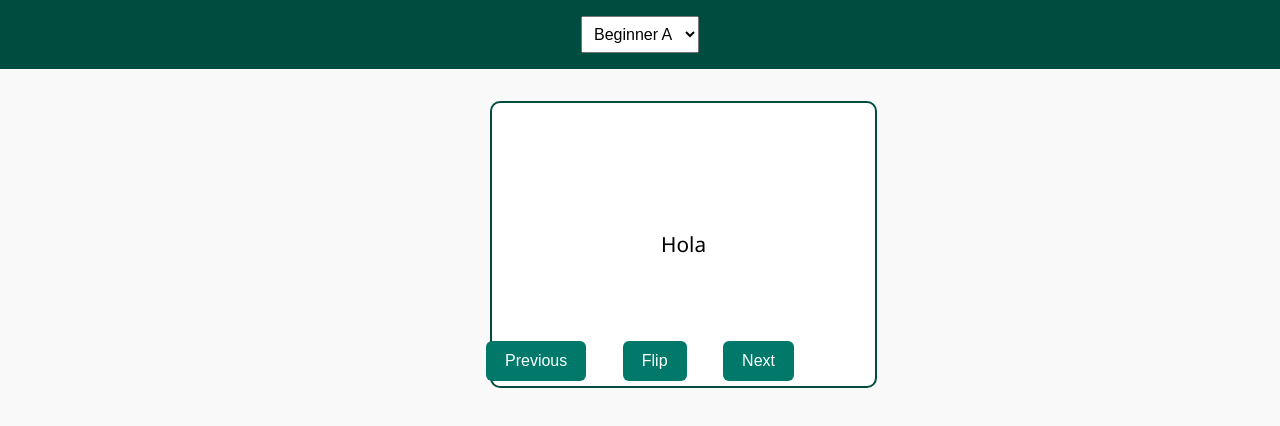
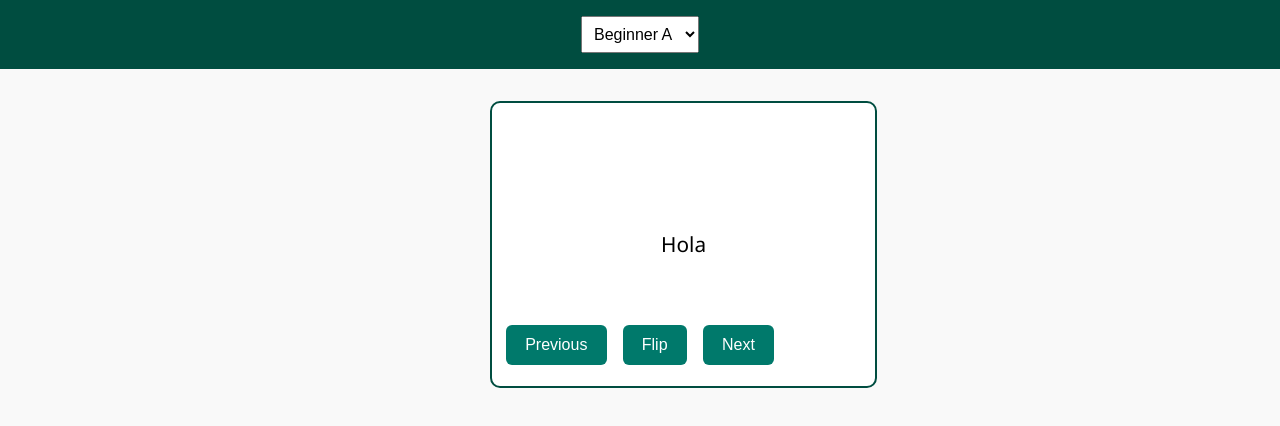
Before and after one commit to travellingkoala/flashcards, a plain HTML site: page index.html in a window 1280 px wide. Shown: the part 162-588 px from the top of the page. Drawn offline with Linux system fonts and the light colour scheme.

Commit message:
Update style.css

```diff
--- a/style.css
+++ b/style.css
@@ -1,4 +1,3 @@
-
 body {
   font-family: 'Segoe UI', sans-serif;
   text-align: center;
@@ -23,13 +22,19 @@ header img {
 #card-container {
   display: flex;
   justify-content: center;
-  margin: 2em 0;
+  margin: 2em 0 1.5em 0; /* added bottom margin for spacing */
+  position: relative;
+  z-index: 1; /* make sure card is above background but below controls */
 }
 .card {
   width: 300px;
   height: 200px;
   perspective: 1000px;
   cursor: pointer;
+  position: relative;
+  transition: transform 0.6s;
+  transform-style: preserve-3d;
+  pointer-events: auto; /* ensure card responds to clicks */
 }
 .card > div {
   width: 100%;
@@ -54,13 +59,16 @@ header img {
 .card.flipped .back {
   transform: rotateY(0deg);
 }
-.card {
+.controls {
+  display: flex;
+  justify-content: center; /* center the buttons */
+  gap: 1em; /* space between buttons */
+  margin-top: 1em; /* space above buttons */
   position: relative;
-  transition: transform 0.6s;
-  transform-style: preserve-3d;
+  z-index: 10; /* make sure controls are on top */
 }
 .controls button {
-  margin: 1em;
+  margin: 0;
   padding: 0.7em 1.2em;
   font-size: 1em;
   background-color: #00796b;
@@ -68,26 +76,8 @@ header img {
   border: none;
   border-radius: 6px;
   cursor: pointer;
+  pointer-events: auto; /* ensure buttons get clicks */
 }
 .controls button:hover {
   background-color: #004d40;
 }
-
-#card-container {
-  margin-bottom: 1.5em; /* add some space below the card */
-  position: relative;
-  z-index: 1; /* make sure card is above background but below controls */
-}
-
-.controls {
-  position: relative;
-  z-index: 10; /* bring controls above the card */
-}
-
-.card {
-  pointer-events: auto; /* ensure the card responds to clicks */
-}
-
-.controls button {
-  pointer-events: auto; /* ensure buttons get clicks */
-}
```
